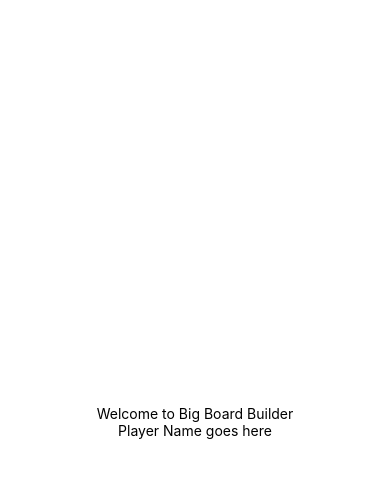
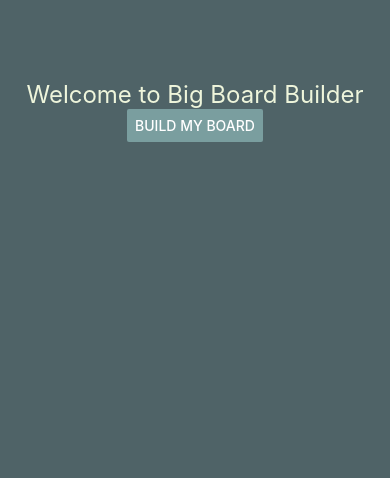
Before and after one commit to cmeggs0/big-board-builder, a React Native app: screen / in a window 390 px wide. Shown: the top 478 px of the page. Built offline with nearby package versions, Linux system fonts and the light colour scheme.

Commit message:
Building out utils (#1)
* picked out color scheme/added font sizes & spacing

* added color scheme

```diff
--- a/App.js
+++ b/App.js
@@ -1,13 +1,27 @@
+import { react } from 'react';
 import { StatusBar } from 'expo-status-bar';
-import { StyleSheet, Text, View } from 'react-native';
+import {
+  StyleSheet,
+  Text,
+  View,
+  Button,
+  SafeAreaView,
+  Alert
+} from 'react-native';
+import { colors } from './src/utils/colors';
+import { fontSizes, spacing } from './src/utils/sizes';
+
 
 export default function App() {
   return (
     <View style={styles.container}>
       <Text style={styles.sectionTitle}>Welcome to Big Board Builder</Text>
-      <View style={styles.playerCard}>
-        <Text>Player Name goes here</Text>
-      </View>
+      <Button
+        title='Build My Board'
+        paddingTop={spacing.xxxl}
+        color={colors.medBlue}
+        onPress={() => Alert.alert('Button pressed')}
+      />
     </View>
   );
 }
@@ -15,9 +29,15 @@ export default function App() {
 const styles = StyleSheet.create({
   container: {
     flex: 1,
-    backgroundColor: '#fff',
+    backgroundColor: colors.darkBlue,
+    alignItems: 'center'
+  },
+  sectionTitle: {
+    fontSize: fontSizes.lg,
     alignItems: 'center',
     justifyContent: 'center',
+    color: colors.offWhite,
+    paddingTop: spacing.xxxl
   },
   playerCard: {
 
--- a/src/utils/colors.js
+++ b/src/utils/colors.js
@@ -1,6 +1,8 @@
 export const colors = {
     white: '#fff',
-    darkBlue: '#01105F',
-    lightBlue: '#5E84E2',
-    offWhite: '#FFF1ED'
+    darkBlue: '#4F6367',
+    medBlue: '#7A9E9F',
+    lightBlue: '#B8D8D8',
+    orange: 'FE5F55',
+    offWhite: '#EEF5DB'
   }
--- /dev/null
+++ b/src/utils/sizes.js
@@ -0,0 +1,17 @@
+export const fontSizes = {
+        sm: 8,
+        md: 16,
+        lg: 24,
+        xl: 32,
+        xxl: 40,
+        xxxl: 80
+    };
+
+    export const spacing = {
+        sm: 8,
+        md: 16,
+        lg: 24,
+        xl: 32,
+        xxl: 40,
+        xxxl: 80
+    }
```
